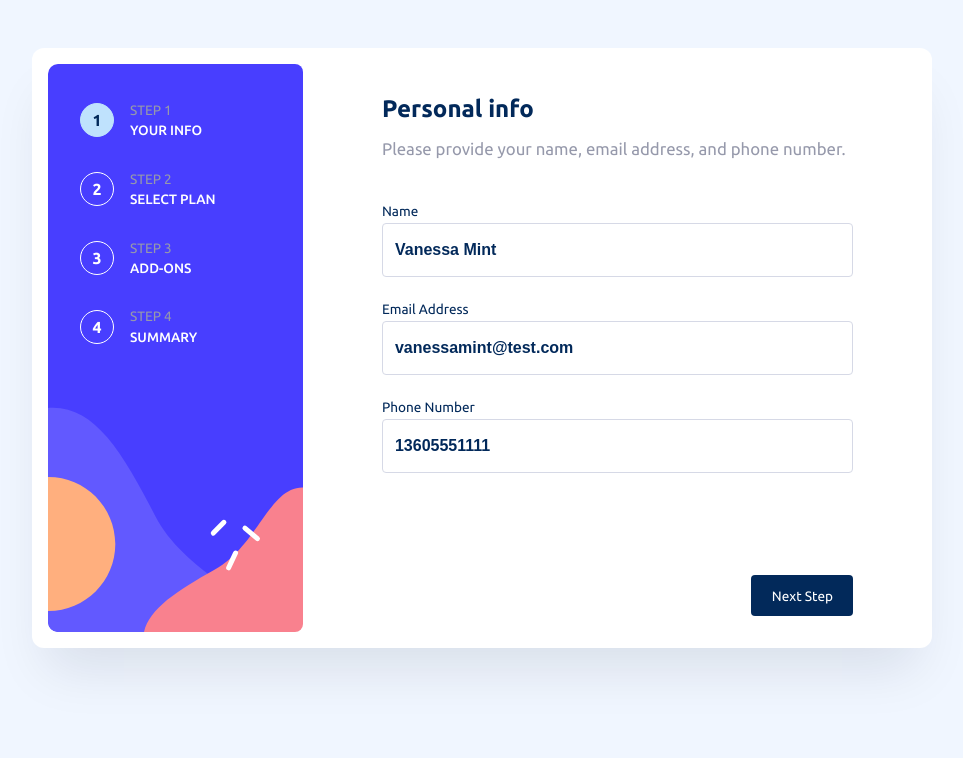
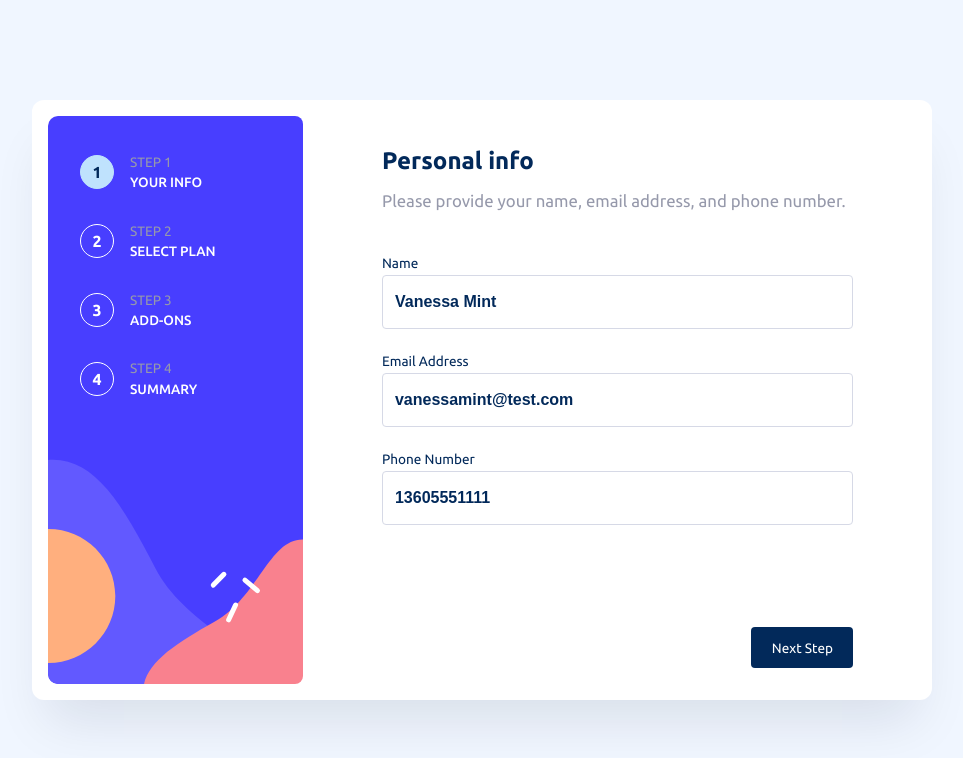
Before and after one commit to Patrick-Dolan/FM-multi-step-form, a plain HTML site: page index.html in a window 1280 px wide. Shown: the whole page, without its empty margins (158-1121 px from the left). Drawn offline with Linux system fonts and the light colour scheme.

Commit message:
Remove unnecessary code and fix form submission on enter key press

```diff
--- a/js/scripts.js
+++ b/js/scripts.js
@@ -73,7 +73,6 @@ function handleFormSubmit(event, stepHandler) {
     }
   }
 
-  // TODO set up UI function that can be called to move to form submission complete state
   console.log(formDataObject);
 }
 
@@ -301,8 +300,6 @@ function handleAddonStyleEventListeners() {
   })
 }
 
-// TODO add event listener that stops form submission on enter key press unless on last step
-
 // Wait till load to execute all code
 window.addEventListener("load", function() {
   const stepHandler = createStepHandler();
@@ -310,6 +307,7 @@ window.addEventListener("load", function() {
 
   handleAddonStyleEventListeners();
   document.getElementById("multi-step-form").addEventListener("submit", (e) => handleFormSubmit(e, stepHandler));
+  document.getElementById("multi-step-form").addEventListener("keydown", (e) => e.key === "Enter" ? e.preventDefault() : null);
   document.getElementById("next-step-button").addEventListener("click", () => stepHandler.handleStepChange(1));
   document.getElementById("previous-step-button").addEventListener("click", () => stepHandler.handleStepChange(-1));
   document.getElementById("form__plan-toggle").addEventListener("change", billingFrequencyHandler);
--- a/styles.css
+++ b/styles.css
@@ -28,12 +28,12 @@ body {
   background-repeat: no-repeat;
   background-size: 100%;
   background-color: hsl(217, 100%, 97%);
-  /* TODO remove padding bottom via media query when on desktop */
   /* PADDING BOTTOM IS FOR MOBILE SO BUTTONS DON'T LET CONTENT HIDE BEHIND THEM */
   padding-bottom: 6em;
 }
 
 @media screen and (min-width: 785px) {
+  /* Remove padding on bottom when not on mobile for buttons */
   body {
     background-image: none;
     padding-bottom: 0;
@@ -84,6 +84,15 @@ hr {
   width: 100%;
   max-width: 90%;
   margin: 0 auto;
+}
+
+@media screen and (min-width: 785px) {
+  .container {
+    display: flex;
+    justify-content: center;
+    align-items: center;
+    height: 100vh;
+  }
 }
 
 .hidden {
```
